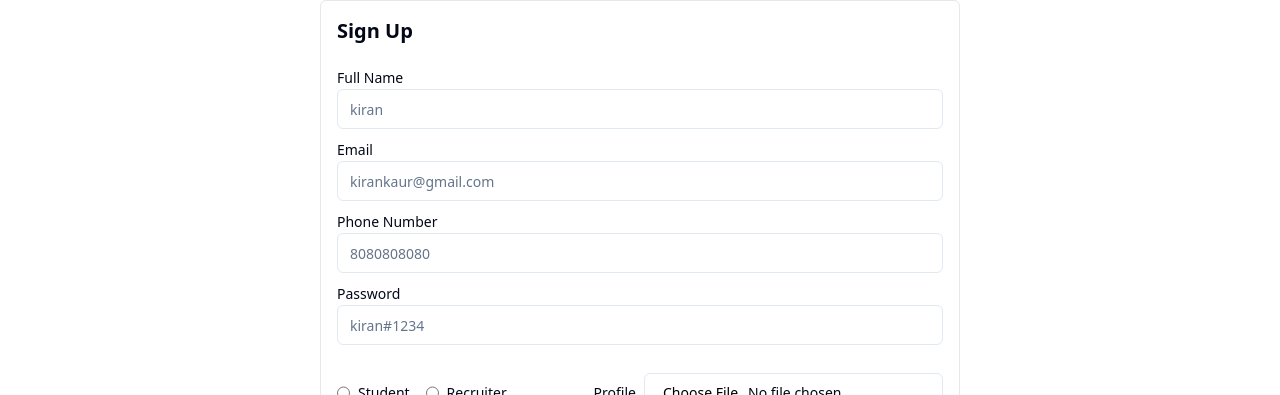
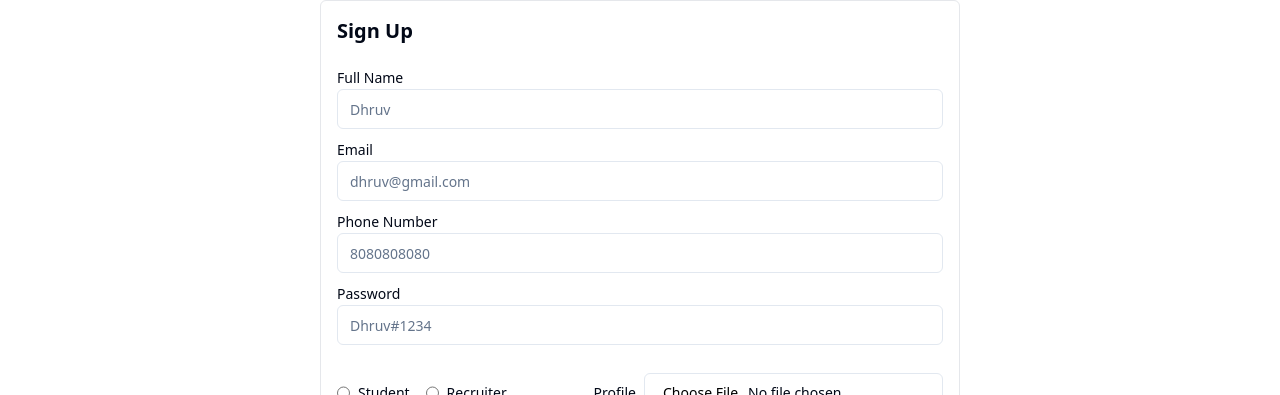
Before and after one commit to dK1925402/Job-Portal, a React (Vite) app in the folder frontend/: page /signup in a window 1280 px wide. Shown: the part 104-499 px from the top of the page. Built offline with nearby package versions, Linux system fonts and the light colour scheme.

Commit message:
Update Signup.jsx

```diff
--- a/frontend/src/components/auth/Signup.jsx
+++ b/frontend/src/components/auth/Signup.jsx
@@ -80,7 +80,7 @@ const Signup = () => {
                             value={input.fullname}
                             name="fullname"
                             onChange={changeEventHandler}
-                            placeholder="kiran"
+                            placeholder="Dhruv"
                         />
                     </div>
                     <div className='my-2'>
@@ -90,7 +90,7 @@ const Signup = () => {
                             value={input.email}
                             name="email"
                             onChange={changeEventHandler}
-                            placeholder="kirankaur@gmail.com"
+                            placeholder="dhruv@gmail.com"
                         />
                     </div>
                     <div className='my-2'>
@@ -110,7 +110,7 @@ const Signup = () => {
                             value={input.password}
                             name="password"
                             onChange={changeEventHandler}
-                            placeholder="kiran#1234"
+                            placeholder="Dhruv#1234"
                         />
                     </div>
                     <div className='flex items-center justify-between'>
```
